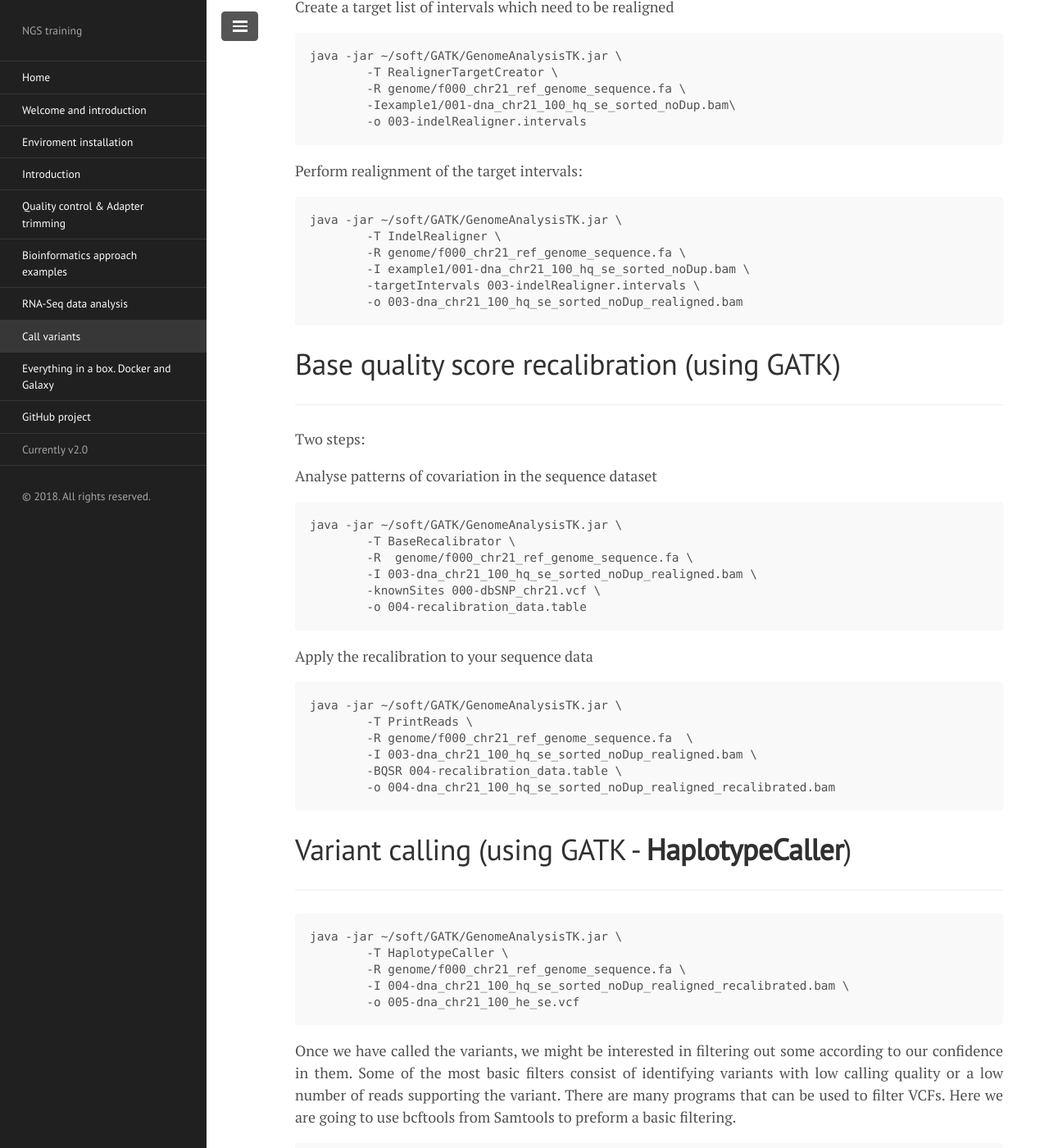
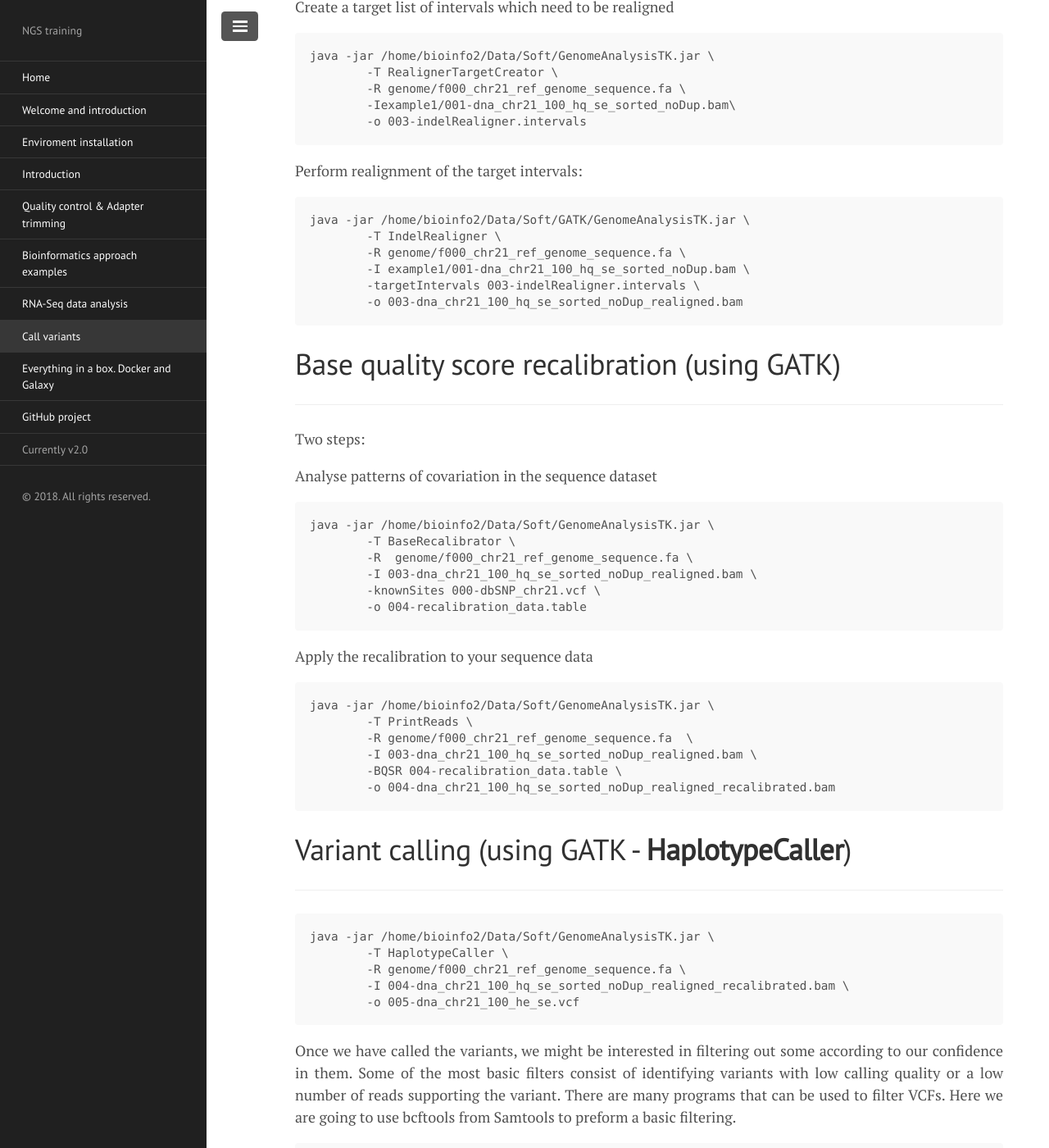
Before and after one commit to bioinfo-dirty-jobs/NGSBASE, a Jekyll site: the page built from lectures/08.callvariant.md, in a window 1280 px wide and 1400 px high, scrolled down 2246 px. Shown: the whole window at 82% size. Built offline with Jekyll 4.4.1, drawn with Linux system fonts in a browser that asks for light colours; nearby versions of some CDN libraries.

Commit message:
add data

```diff
--- a/lectures/08.callvariant.md
+++ b/lectures/08.callvariant.md
@@ -66,7 +66,7 @@ There are 2 steps to the realignment process:
 
 Create a target list of intervals which need to be realigned
 
-    java -jar ~/soft/GATK/GenomeAnalysisTK.jar \
+    java -jar /home/bioinfo2/Data/Soft/GenomeAnalysisTK.jar \
 		-T RealignerTargetCreator \
 		-R genome/f000_chr21_ref_genome_sequence.fa \
 		-Iexample1/001-dna_chr21_100_hq_se_sorted_noDup.bam\
@@ -74,7 +74,7 @@ Create a target list of intervals which need to be realigned
 
 Perform realignment of the target intervals:
 
-    java -jar ~/soft/GATK/GenomeAnalysisTK.jar \
+    java -jar /home/bioinfo2/Data/Soft/GATK/GenomeAnalysisTK.jar \
 		-T IndelRealigner \
 		-R genome/f000_chr21_ref_genome_sequence.fa \
 		-I example1/001-dna_chr21_100_hq_se_sorted_noDup.bam \
@@ -88,7 +88,7 @@ Two steps:
 
 Analyse patterns of covariation in the sequence dataset
 
-    java -jar ~/soft/GATK/GenomeAnalysisTK.jar \
+    java -jar /home/bioinfo2/Data/Soft/GenomeAnalysisTK.jar \
 		-T BaseRecalibrator \
 		-R  genome/f000_chr21_ref_genome_sequence.fa \
 		-I 003-dna_chr21_100_hq_se_sorted_noDup_realigned.bam \
@@ -97,7 +97,7 @@ Analyse patterns of covariation in the sequence dataset
 
 Apply the recalibration to your sequence data
 
-    java -jar ~/soft/GATK/GenomeAnalysisTK.jar \
+    java -jar /home/bioinfo2/Data/Soft/GenomeAnalysisTK.jar \
 		-T PrintReads \
 		-R genome/f000_chr21_ref_genome_sequence.fa  \
 		-I 003-dna_chr21_100_hq_se_sorted_noDup_realigned.bam \
@@ -107,7 +107,7 @@ Apply the recalibration to your sequence data
 # Variant calling (using GATK - **HaplotypeCaller**)
 --------------------------------------------------------------------------------
 
-    java -jar ~/soft/GATK/GenomeAnalysisTK.jar \
+    java -jar /home/bioinfo2/Data/Soft/GenomeAnalysisTK.jar \
 		-T HaplotypeCaller \
 		-R genome/f000_chr21_ref_genome_sequence.fa \
 		-I 004-dna_chr21_100_hq_se_sorted_noDup_realigned_recalibrated.bam \
```
Also changed, not shown: lectures/06.bioinformatics_pipeline.md (line endings or trailing spaces), 1 other file.
